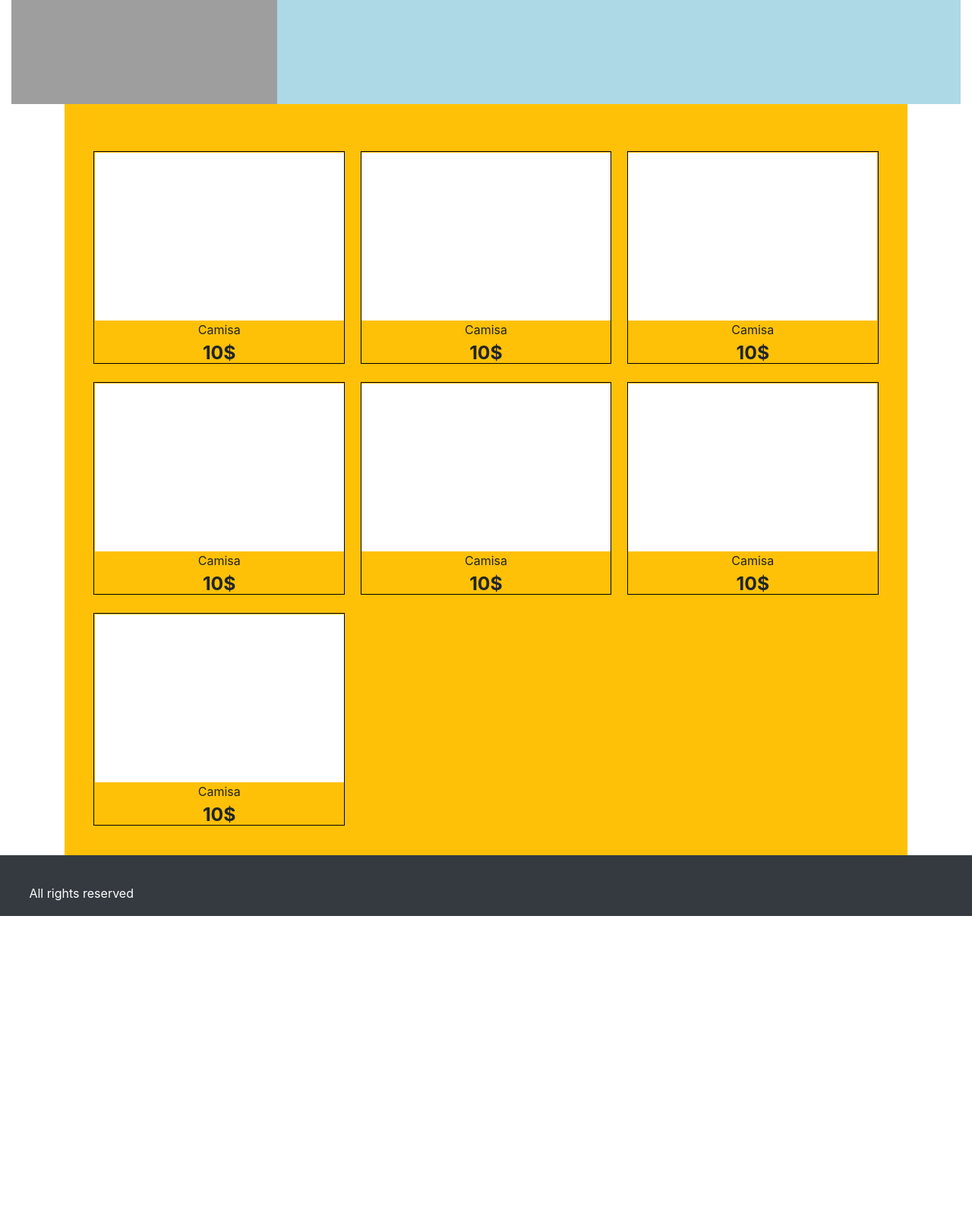
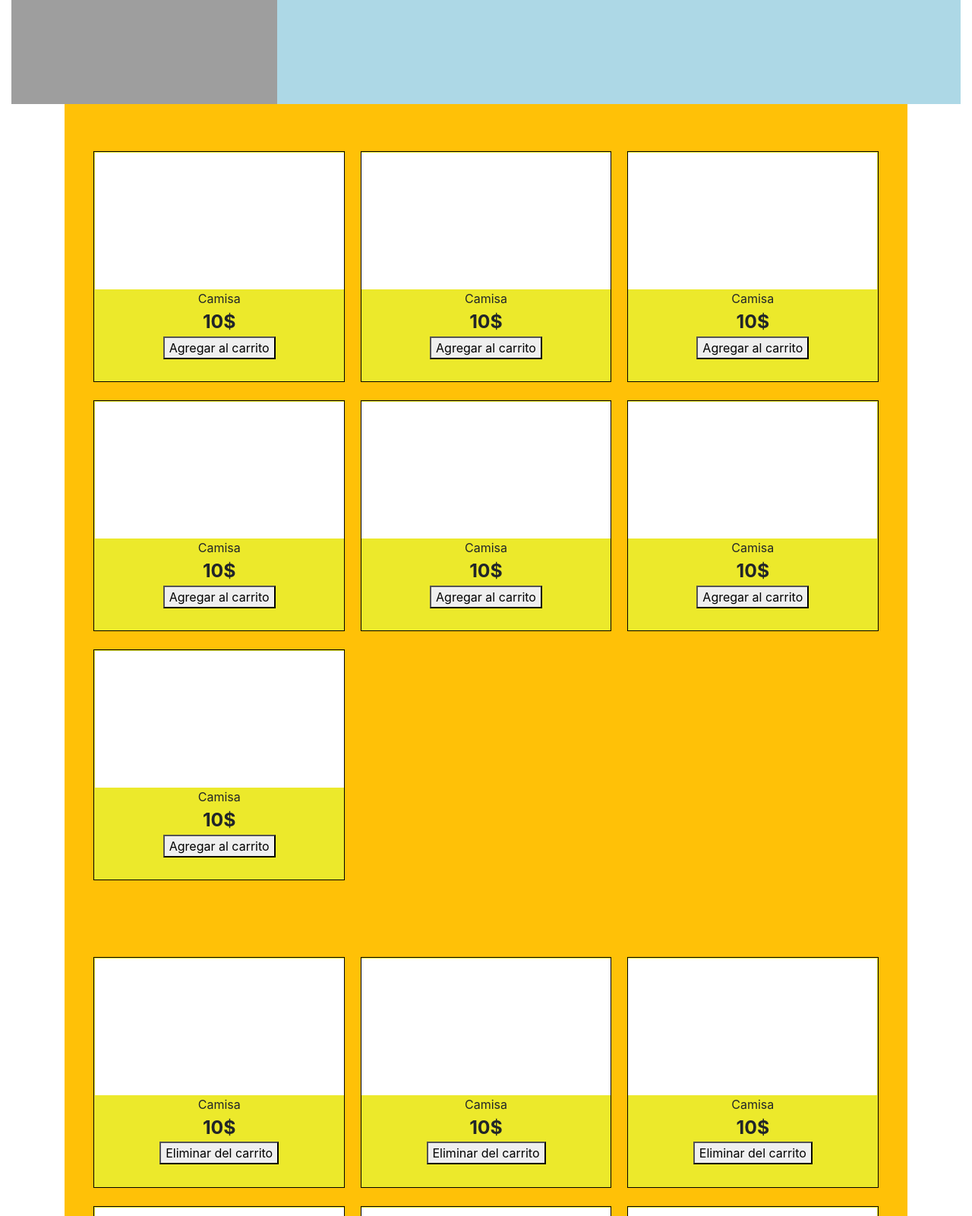
Before and after one commit to jcurvelo/Groov-ecomerce, a PHP site: page /index.html in a window 1280 px wide. Shown: the part 319-1920 px from the top of the page at 76% size. Before the commit the page ends 1525 px from the top, so only its background shows below. Run offline with PHP 8.4, Linux system fonts and the light colour scheme; some libraries are stand-ins or nearby versions; grey boxes are pictures that could not be loaded.

Commit message:
Arreglo css y carrito

```diff
--- a/groov-function.js
+++ b/groov-function.js
@@ -14,7 +14,7 @@ let counter = 0;
 
 
 
-//
+//Agregué en la linea 27 un botón
 Vue.component('item-box',{
     props:['product_name','product_price'],
     template: `
@@ -24,6 +24,7 @@ Vue.component('item-box',{
         </div>
         <div class="item-name">{{ product_name }}</div>
         <div class="item-price">{{ product_price }}$</div>
+        <div class="button"><button>Agregar al carrito</button</div>
     </div>
     `
 })
@@ -35,3 +36,26 @@ new Vue({
         items:[1,2,3,4,5,6,7]
     }
 });
+
+//Componente nuevo para el carrito
+Vue.component('item-box',{
+    props:['product_name','product_price'],
+    template: `
+    <div class="item-box mt-4">
+        <div class="item-image">
+            <!-- <img src="" alt=""> -->
+        </div>
+        <div class="item-name">{{ product_name }}</div>
+        <div class="item-price">{{ product_price }}$</div>
+        <div class="button"><button>Eliminar del carrito</button</div>
+    </div>
+    `
+})
+
+new Vue({
+    el: '#best-selling',
+    data: {
+        hola: 'Holaa',
+        items:[1,2,3,4,5,6,7]
+    }
+});
--- a/index.html
+++ b/index.html
@@ -31,6 +31,13 @@
             <item-box product_name="Camisa" product_price="10" v-for="item in items"></item-box>
         </div>
     </div>
+    <!-- Carrito -->
+    <div class="container">
+        <div id="best-selling" class="best-sell bg-warning d-flex justify-content-between flex-wrap">
+            <item-box product_name="Camisa" product_price="10" v-for="item in items"></item-box>
+        </div>
+    </div>
+    <!-- Fin del carrito xd -->
     <footer class="bg-dark text-white">
         All rights reserved
     </footer>
--- a/style.css
+++ b/style.css
@@ -74,19 +74,25 @@
 .best-sell{
     padding: 3vw;
 }
+/* Agregado para el carrito */
+.best-selling{
+    padding: 3vw;
+}
+/* Fin del carrito */
 
 .item-box{
     width: 32%;
-    height: 35vh;
+    height: 38vh;
     border: 1.5px solid black;
     padding: 0.5px;
     text-align: center;
+    background-color:rgb(236, 233, 43);
 }
 
 .item-image{
     background-color: white;
     width: 100%;
-    height: 80%;
+    height: 60%;
     z-index: -1;
 }
 
```
Also changed, not shown: carrito.js (added).
